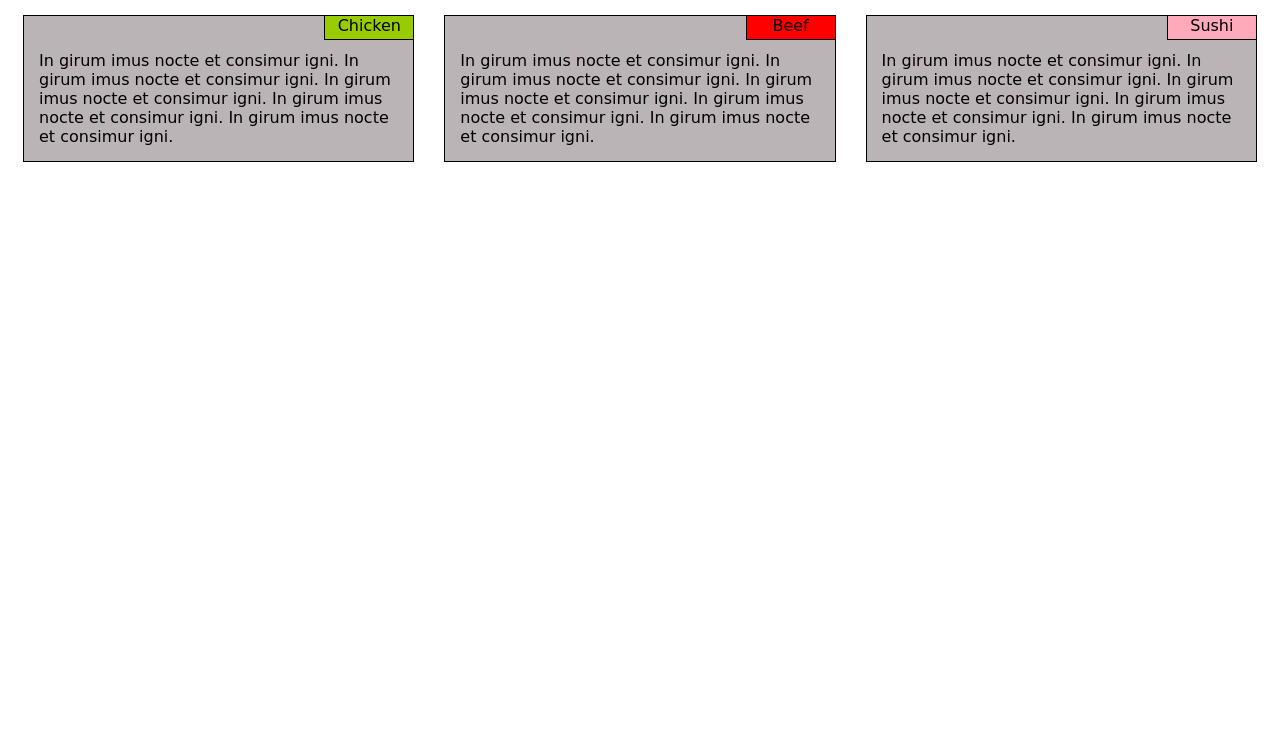
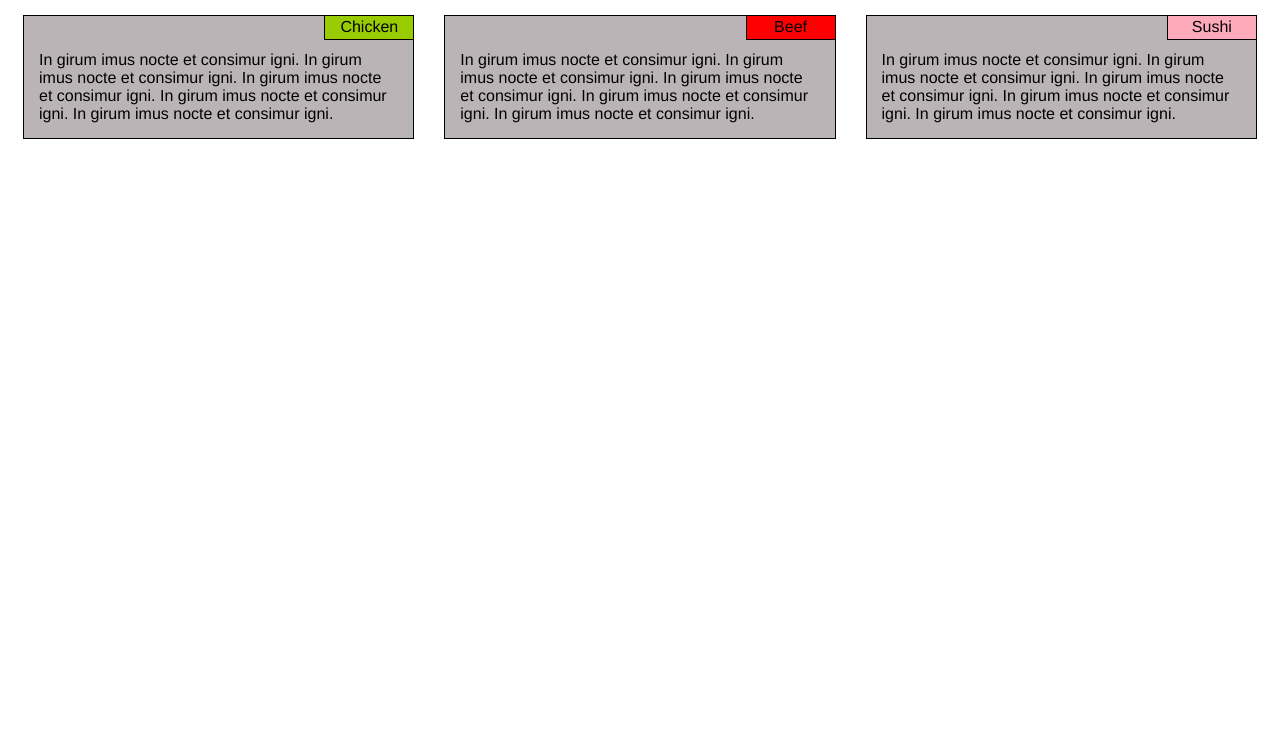
Before and after one commit to Fierisentio/mod2_solution, a plain HTML site: page index.html in a window 1280 px wide. Shown: the part 68-800 px from the top of the page. Drawn offline with Linux system fonts and the light colour scheme.

Commit message:
edited font-family and text padding of dummy text

```diff
--- a/css/style.css
+++ b/css/style.css
@@ -13,7 +13,7 @@ h1 {
 
 .row {
   width: 100%;
-  font-family:  cursive, Helvetica, sans-serif;
+  font-family: Helvetica, sans-serif;
 }
 
 
@@ -52,6 +52,7 @@ p.content{
 p.category{
   position: absolute;
   top:  16px;
+  padding: 2.5px;
   right: 15px;
   width: 90px;
   height: 25px;
--- a/index.html
+++ b/index.html
@@ -10,7 +10,7 @@
 <h1>Our Menu</h1>
 
 <div class="row">
-  <div class="col-lg-4 col-md-6 col-sd-12">
+  <div class="col-lg-4 col-md-6 col-sd-12 anchor">
     <p class="content">
     In girum imus nocte et consimur igni.
     In girum imus nocte et consimur igni.
@@ -22,7 +22,7 @@
     Chicken
     </p>
   </div>
-  <div class="col-lg-4 col-md-6 col-sd-12">
+  <div class="col-lg-4 col-md-6 col-sd-12 anchor">
     <p class="content">
     In girum imus nocte et consimur igni.
     In girum imus nocte et consimur igni.
@@ -34,7 +34,7 @@
     Beef
     </p>
   </div>
-  <div class="col-lg-4 col-md-12 col-sd-12">
+  <div class="col-lg-4 col-md-12 col-sd-12 anchor">
     <p class="content">
     In girum imus nocte et consimur igni.
     In girum imus nocte et consimur igni.
```
